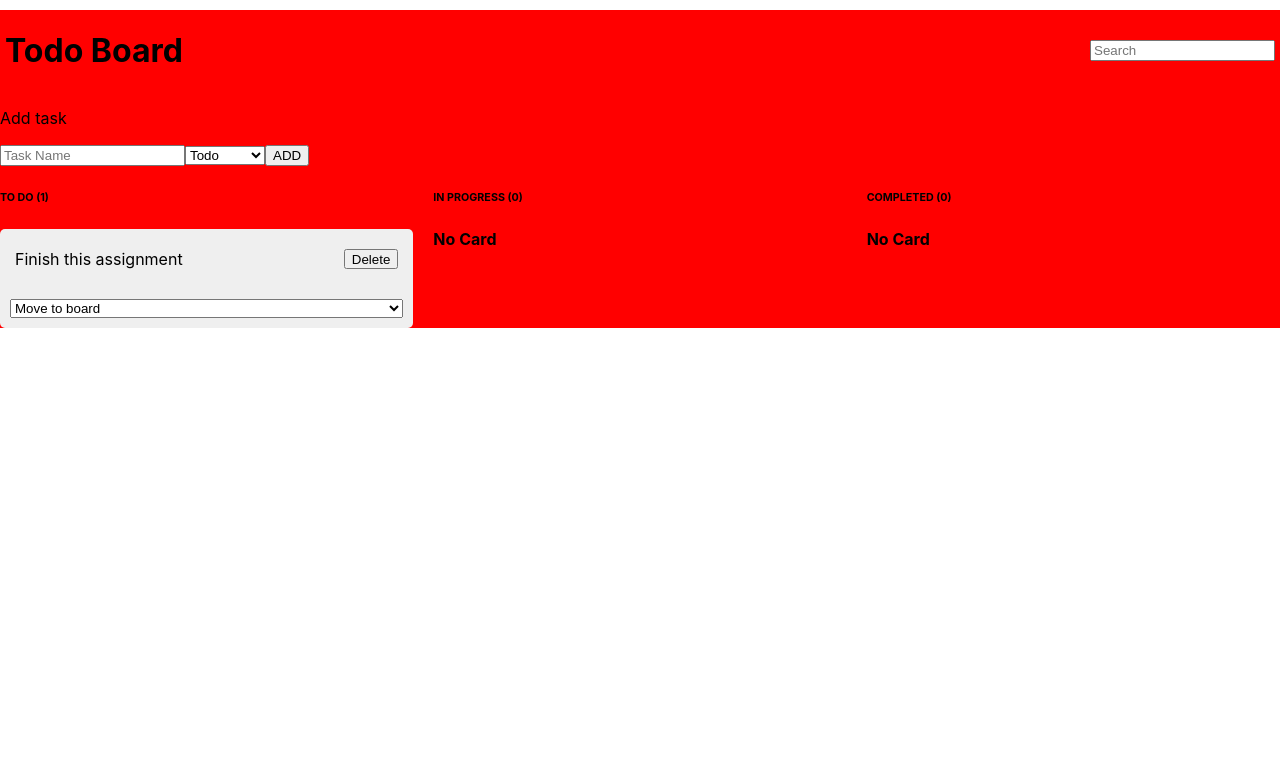
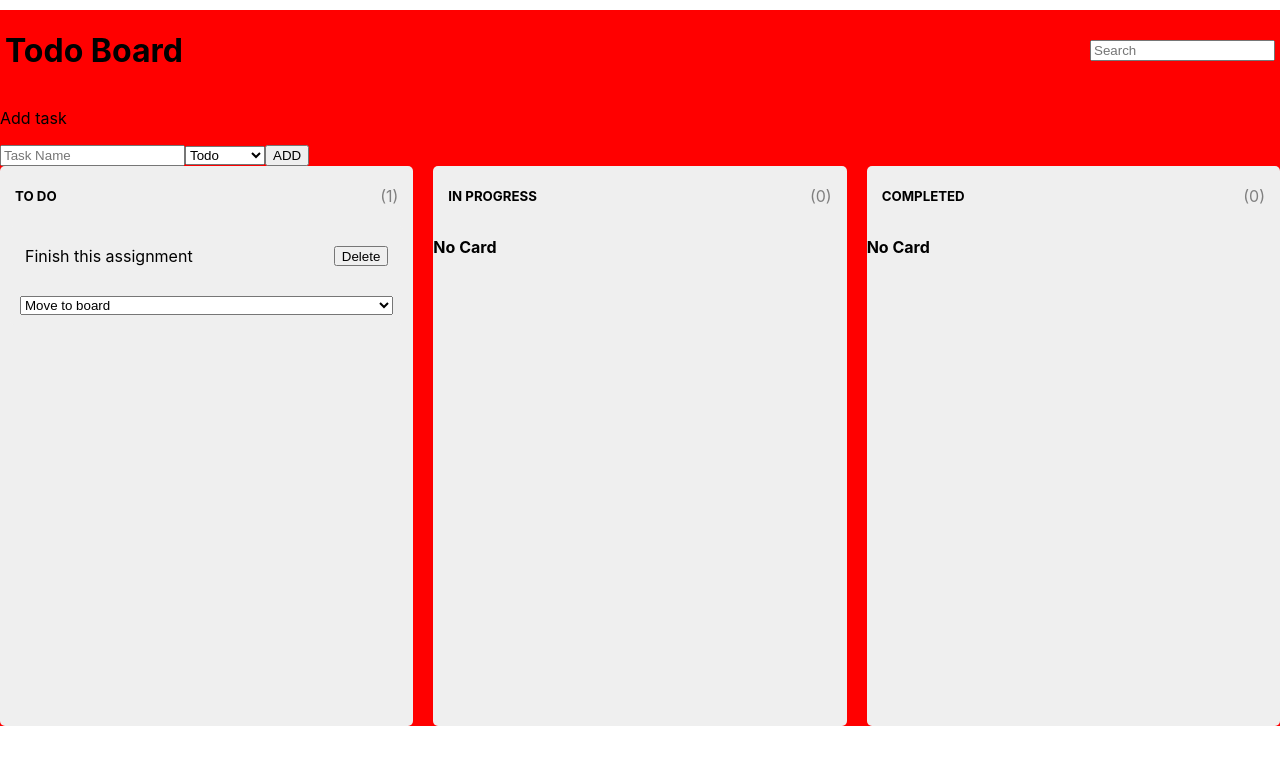
Before and after one commit to thisshri/todo-board, a React (Create React App) app: page / in a window 1280 px wide. Shown: the top 764 px of the page. Built offline with nearby package versions, Linux system fonts and the light colour scheme.

Commit message:
Add sytle to board component

```diff
--- a/src/components/board/index.js
+++ b/src/components/board/index.js
@@ -1,20 +1,25 @@
 import React from 'react';
+import Card from '../card';
 
-// import './styles.scss';
-import Card from '../card';
+import './styles.scss';
 
 const Board = ({
   title,
   cardsData,
 }) => {
   return (
-    <div>
-      <h6>{ `${title} (${cardsData.length || '0'})` }</h6>
+    <div className="board">
+      <div className="header">
+        <h5>{title}</h5>
+        <span>
+          ({cardsData.length})
+        </span>
+      </div>
       <div>
         {
           cardsData.length ?
           cardsData.map(
-            data => <Card key={data.pk} taskTitle={data.taskTitle} boardName={title}/>
+            data => <Card className="card" key={data.pk} taskTitle={data.taskTitle} boardName={title}/>
           ):
           <h4>No Card</h4>
         }
--- /dev/null
+++ b/src/components/board/styles.scss
@@ -0,0 +1,25 @@
+.board {
+  background: #efefef;
+  min-height: 70vh;
+  border-radius: 5px;
+
+  & > .header {
+    display: flex;
+    justify-content: space-between;
+    align-items: center;
+    padding-inline: 10px;
+    height: 40px;
+
+    h5 {
+      display: inline;
+    }
+
+    span {
+      color: gray;
+    }
+  }
+
+  .card {
+    margin: 10px;
+  }
+}
```
